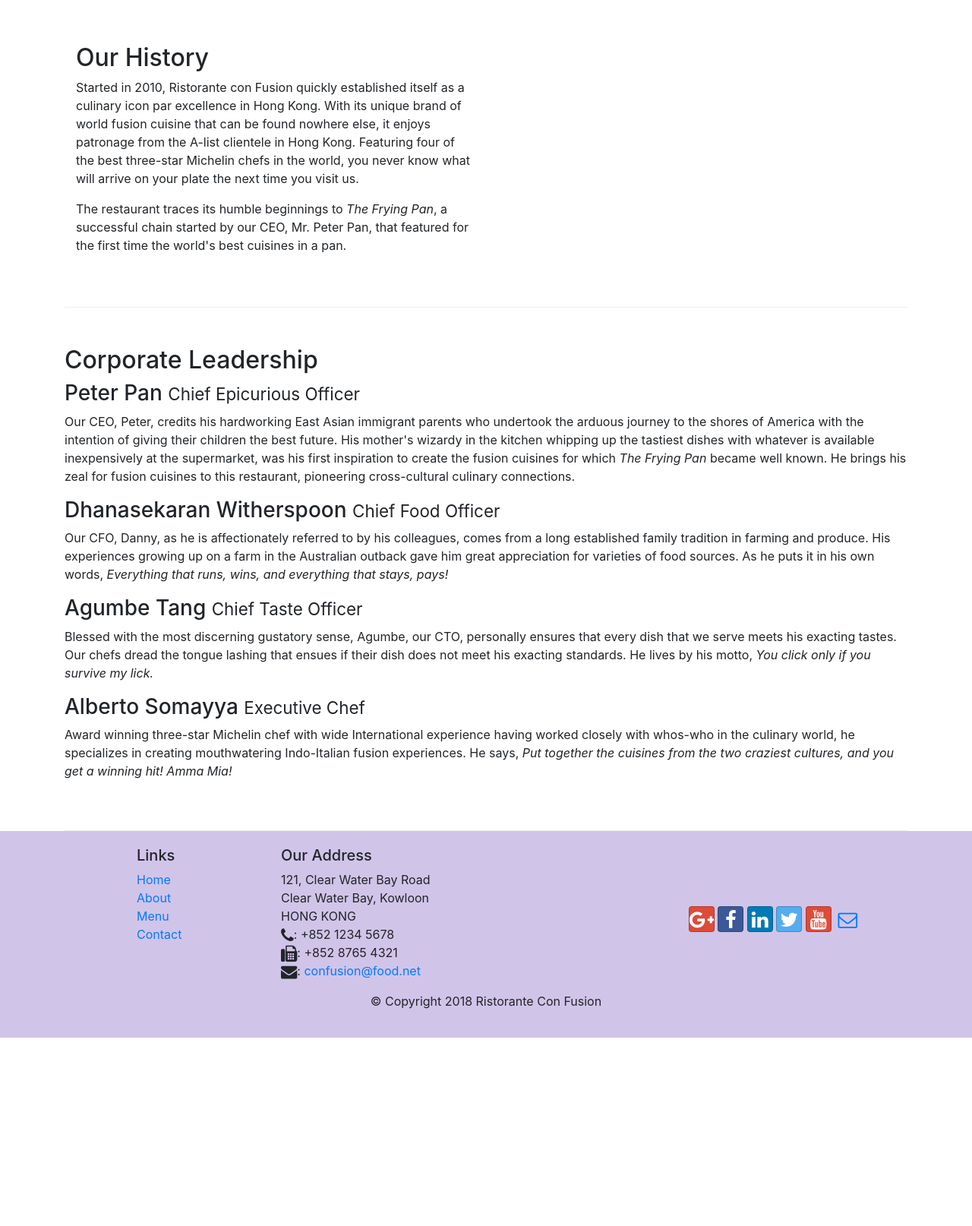
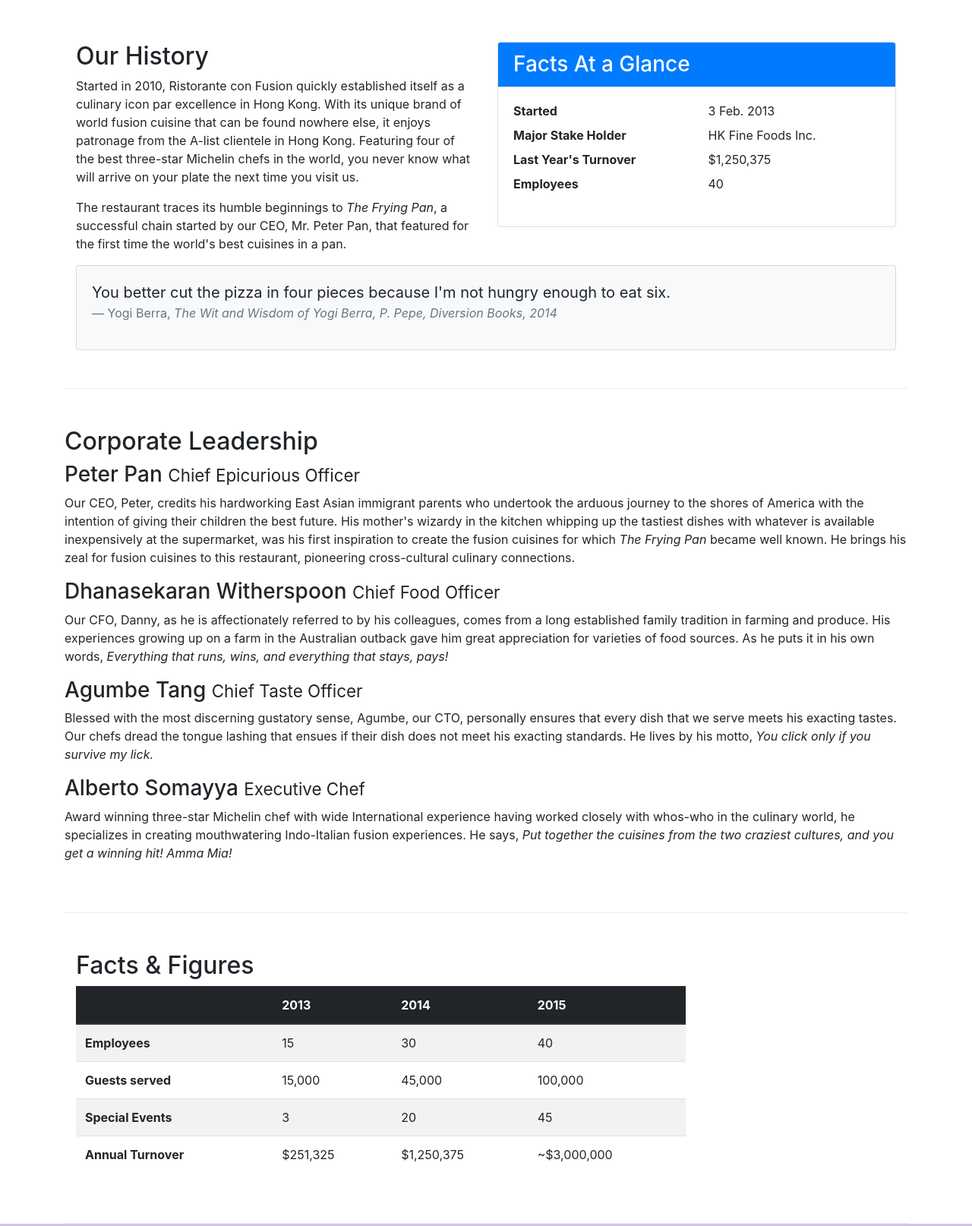
Before and after one commit to javier-hui/bootstrap-ConFusion, a website: page aboutus.html in a window 1280 px wide. Shown: the part 460-2074 px from the top of the page at 76% size. Before the commit the page ends 1826 px from the top, so only its background shows below. Drawn offline with nearby package versions, Linux system fonts and the light colour scheme.

Commit message:
tables and cards

```diff
--- a/aboutus.html
+++ b/aboutus.html
@@ -24,10 +24,14 @@
             <a href="./index.html" class="navbar-brand mr-auto">Ristorante Con Fusion</a>
             <div class="collapse navbar-collapse" id="Navbar">
                 <ul class="navbar-nav mr-auto">
-                    <li class='nav-item'><a href="./index.html" class="nav-link"><span class="fa fa-home"></span> Home</a></li>
-                    <li class='nav-item active'><a href="#" class="nav-link"><span class="fa fa-info"></span> About</a></li>
-                    <li class='nav-item'><a href="#" class="nav-link"><span class="fa fa-list fa-lg"></span> Menu</a></li>
-                    <li class='nav-item'><a href="#" class="nav-link"><span class="fa fa-address-card fa-lg"></span> Contact</a></li>
+                    <li class='nav-item'><a href="./index.html" class="nav-link"><span class="fa fa-home"></span>
+                            Home</a></li>
+                    <li class='nav-item active'><a href="#" class="nav-link"><span class="fa fa-info"></span> About</a>
+                    </li>
+                    <li class='nav-item'><a href="#" class="nav-link"><span class="fa fa-list fa-lg"></span> Menu</a>
+                    </li>
+                    <li class='nav-item'><a href="./contactus.html" class="nav-link"><span
+                                class="fa fa-address-card fa-lg"></span> Contact</a></li>
                 </ul>
             </div>
         </div>
@@ -37,7 +41,8 @@
             <div class="row row-header">
                 <div class="col-12 col-sm-6">
                     <h1>Ristorante con Fusion</h1>
-                    <p>We take inspiration from the World's best cuisines, and create a unique fusion experience. Our lipsmacking creations will tickle your culinary senses!</p>
+                    <p>We take inspiration from the World's best cuisines, and create a unique fusion experience. Our
+                        lipsmacking creations will tickle your culinary senses!</p>
                 </div>
                 <div class="col-12 col-sm">
                 </div>
@@ -57,31 +62,115 @@
             </div>
         </div>
 
-        <div class='row row-content align-items-center'>
+        <div class='row row-content'>
             <div class='col-12 col-sm-6'>
                 <h2>Our History</h2>
-                <p>Started in 2010, Ristorante con Fusion quickly established itself as a culinary icon par excellence in Hong Kong. With its unique brand of world fusion cuisine that can be found nowhere else, it enjoys patronage from the A-list clientele in Hong Kong.  Featuring four of the best three-star Michelin chefs in the world, you never know what will arrive on your plate the next time you visit us.</p>
-                <p>The restaurant traces its humble beginnings to <em>The Frying Pan</em>, a successful chain started by our CEO, Mr. Peter Pan, that featured for the first time the world's best cuisines in a pan.</p>
+                <p>Started in 2010, Ristorante con Fusion quickly established itself as a culinary icon par excellence
+                    in Hong Kong. With its unique brand of world fusion cuisine that can be found nowhere else, it
+                    enjoys patronage from the A-list clientele in Hong Kong. Featuring four of the best three-star
+                    Michelin chefs in the world, you never know what will arrive on your plate the next time you visit
+                    us.</p>
+                <p>The restaurant traces its humble beginnings to <em>The Frying Pan</em>, a successful chain started by
+                    our CEO, Mr. Peter Pan, that featured for the first time the world's best cuisines in a pan.</p>
             </div>
-            <div>
+            <div class="col-sm">
+                <div class="card">
+                    <h3 class="card-header bg-primary text-white">Facts At a Glance</h3>
+                    <div class="card-body">
+                        <dl class="row">
+                            <dt class="col-6">Started</dt>
+                            <dd class="col-6">3 Feb. 2013</dd>
+                            <dt class="col-6">Major Stake Holder</dt>
+                            <dd class="col-6">HK Fine Foods Inc.</dd>
+                            <dt class="col-6">Last Year's Turnover</dt>
+                            <dd class="col-6">$1,250,375</dd>
+                            <dt class="col-6">Employees</dt>
+                            <dd class="col-6">40</dd>
+                        </dl>
+                    </div>
+                </div>
+            </div>
+            <div class="col-12">
+                <div class="card card-body bg-light">
+                    <blockquote class="blockquote">
+                        <p class="mb-0">You better cut the pizza in four pieces because I'm not hungry enough to eat six.</p>
+                        <footer class="blockquote-footer">Yogi Berra, <cite title="Source Title">The Wit and Wisdom of Yogi Berra, P. Pepe, Diversion Books, 2014</cite></footer>
+                    </blockquote>
+                </div>
             </div>
         </div>
 
 
-        <div class='row row-content align-items-center'>
+        <div class='row row-content'>
             <div>
                 <h2>Corporate Leadership</h2>
                 <h3>Peter Pan <small>Chief Epicurious Officer</small></h3>
-                <p class='d-none d-sm-block'> Our CEO, Peter, credits his hardworking East Asian immigrant parents who undertook the arduous journey to the shores of America with the intention of giving their children the best future. His mother's wizardy in the kitchen whipping up the tastiest dishes with whatever is available inexpensively at the supermarket, was his first inspiration to create the fusion cuisines for which <em>The Frying Pan</em> became well known. He brings his zeal for fusion cuisines to this restaurant, pioneering cross-cultural culinary connections.</p>
+                <p class='d-none d-sm-block'> Our CEO, Peter, credits his hardworking East Asian immigrant parents who
+                    undertook the arduous journey to the shores of America with the intention of giving their children
+                    the best future. His mother's wizardy in the kitchen whipping up the tastiest dishes with whatever
+                    is available inexpensively at the supermarket, was his first inspiration to create the fusion
+                    cuisines for which <em>The Frying Pan</em> became well known. He brings his zeal for fusion cuisines
+                    to this restaurant, pioneering cross-cultural culinary connections.</p>
                 <h3>Dhanasekaran Witherspoon <small>Chief Food Officer</small></h3>
-                <p class='d-none d-sm-block'>Our CFO, Danny, as he is affectionately referred to by his colleagues, comes from a long established family tradition in farming and produce. His experiences growing up on a farm in the Australian outback gave him great appreciation for varieties of food sources. As he puts it in his own words, <em>Everything that runs, wins, and everything that stays, pays!</em></p>
+                <p class='d-none d-sm-block'>Our CFO, Danny, as he is affectionately referred to by his colleagues,
+                    comes from a long established family tradition in farming and produce. His experiences growing up on
+                    a farm in the Australian outback gave him great appreciation for varieties of food sources. As he
+                    puts it in his own words, <em>Everything that runs, wins, and everything that stays, pays!</em></p>
                 <h3>Agumbe Tang <small>Chief Taste Officer</small></h3>
-                <p class='d-none d-sm-block'>Blessed with the most discerning gustatory sense, Agumbe, our CTO, personally ensures that every dish that we serve meets his exacting tastes. Our chefs dread the tongue lashing that ensues if their dish does not meet his exacting standards. He lives by his motto, <em>You click only if you survive my lick.</em></p>
+                <p class='d-none d-sm-block'>Blessed with the most discerning gustatory sense, Agumbe, our CTO,
+                    personally ensures that every dish that we serve meets his exacting tastes. Our chefs dread the
+                    tongue lashing that ensues if their dish does not meet his exacting standards. He lives by his
+                    motto, <em>You click only if you survive my lick.</em></p>
                 <h3>Alberto Somayya <small>Executive Chef</small></h3>
-                <p class='d-none d-sm-block'>Award winning three-star Michelin chef with wide International experience having worked closely with whos-who in the culinary world, he specializes in creating mouthwatering Indo-Italian fusion experiences. He says, <em>Put together the cuisines from the two craziest cultures, and you get a winning hit! Amma Mia!</em></p>
+                <p class='d-none d-sm-block'>Award winning three-star Michelin chef with wide International experience
+                    having worked closely with whos-who in the culinary world, he specializes in creating mouthwatering
+                    Indo-Italian fusion experiences. He says, <em>Put together the cuisines from the two craziest
+                        cultures, and you get a winning hit! Amma Mia!</em></p>
             </div>
         </div>
 
+        <div class="row row-content">
+            <div class="col-12 col-sm-9">
+                <h2>Facts &amp; Figures</h2>
+                <table class="table table-striped">
+                    <thead class="thead-dark">
+                        <tr>
+                            <th>&nbsp;</th>
+                            <th>2013</th>
+                            <th>2014</th>
+                            <th>2015</th>
+                        </tr>
+                    </thead>
+                    <tbody>
+                        <tr>
+                            <th>Employees</th>
+                            <td>15</td>
+                            <td>30</td>
+                            <td>40</td>
+                        </tr>
+                        <tr>
+                            <th>Guests served</th>
+                            <td>15,000</td>
+                            <td>45,000</td>
+                            <td>100,000</td>
+                        </tr>
+                        <tr>
+                            <th>Special Events</th>
+                            <td>3</td>
+                            <td>20</td>
+                            <td>45</td>
+                        </tr>
+                        <tr>
+                            <th>Annual Turnover</th>
+                            <td>$251,325</td>
+                            <td>$1,250,375</td>
+                            <td>~$3,000,000</td>
+                        </tr>
+                    </tbody>
+                </table>
+            </div>
+            <div class="col-12 col-sm-3"></div>
+        </div>
     </div>
 
     <footer class="footer">
@@ -93,7 +182,7 @@
                         <li><a href="./index.html">Home</a></li>
                         <li><a href="#">About</a></li>
                         <li><a href="#">Menu</a></li>
-                        <li><a href="#">Contact</a></li>
+                        <li><a href="./contactus.html">Contact</a></li>
                     </ul>
                 </div>
                 <div class="col-7 col-sm-5">
@@ -109,11 +198,16 @@
                 </div>
                 <div class="col-12 col-sm-4 align-self-center">
                     <div class="text-center">
-                        <a href="http://google.com/+" class="btn btn-social-icon btn-google"><i class="fa fa-google-plus fa-lg"></i></a>
-                        <a href="http://www.facebook.com/profile.php?id=" class="btn btn-social-icon btn-facebook"><i class="fa fa-facebook fa-lg"></i></a>
-                        <a href="http://www.linkedin.com/in/" class="btn btn-social-icon btn-linkedin"><i class="fa fa-linkedin fa-lg"></i></a>
-                        <a href="http://twitter.com/" class="btn btn-social-icon btn-twitter"><i class="fa fa-twitter fa-lg"></i></a>
-                        <a href="http://youtube.com/" class="btn btn-social-icon btn-google"><i class="fa fa-youtube fa-lg"></i></a>
+                        <a href="http://google.com/+" class="btn btn-social-icon btn-google"><i
+                                class="fa fa-google-plus fa-lg"></i></a>
+                        <a href="http://www.facebook.com/profile.php?id=" class="btn btn-social-icon btn-facebook"><i
+                                class="fa fa-facebook fa-lg"></i></a>
+                        <a href="http://www.linkedin.com/in/" class="btn btn-social-icon btn-linkedin"><i
+                                class="fa fa-linkedin fa-lg"></i></a>
+                        <a href="http://twitter.com/" class="btn btn-social-icon btn-twitter"><i
+                                class="fa fa-twitter fa-lg"></i></a>
+                        <a href="http://youtube.com/" class="btn btn-social-icon btn-google"><i
+                                class="fa fa-youtube fa-lg"></i></a>
                         <a href="mailto:" class="btn btn-social-icon"><i class="fa fa-envelope-o fa-lg"></i></a>
                     </div>
                 </div>
```
Also changed, not shown: contactus.html (+2 -2 lines), index.html (+2 -2 lines). Lines whose indentation alone changed are shown as unchanged.
